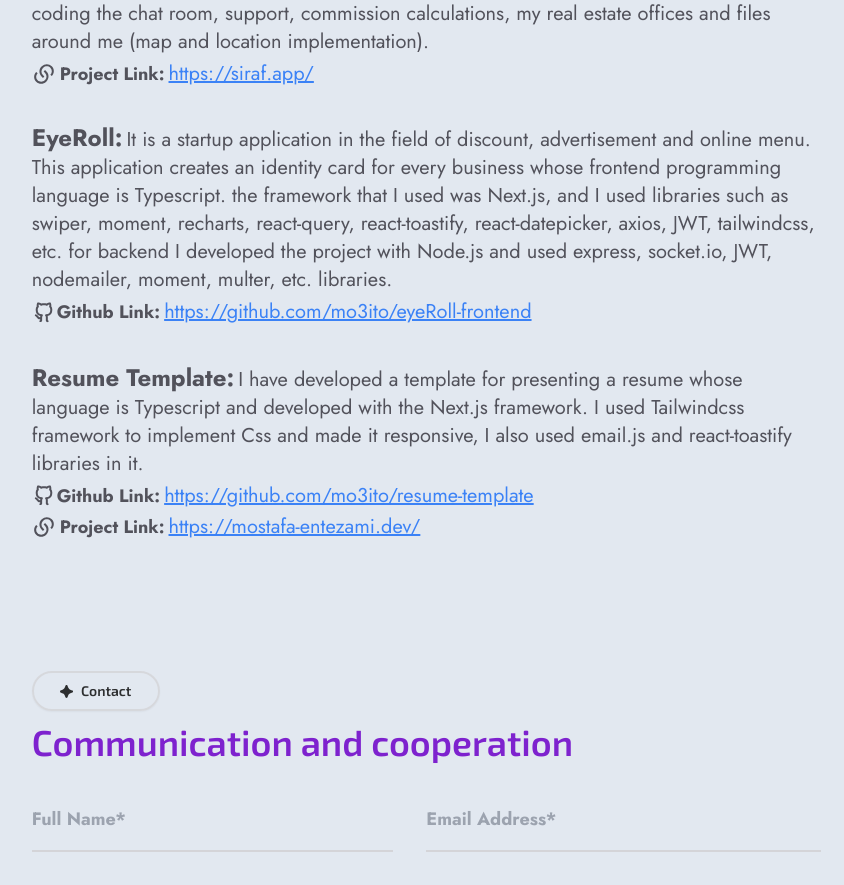
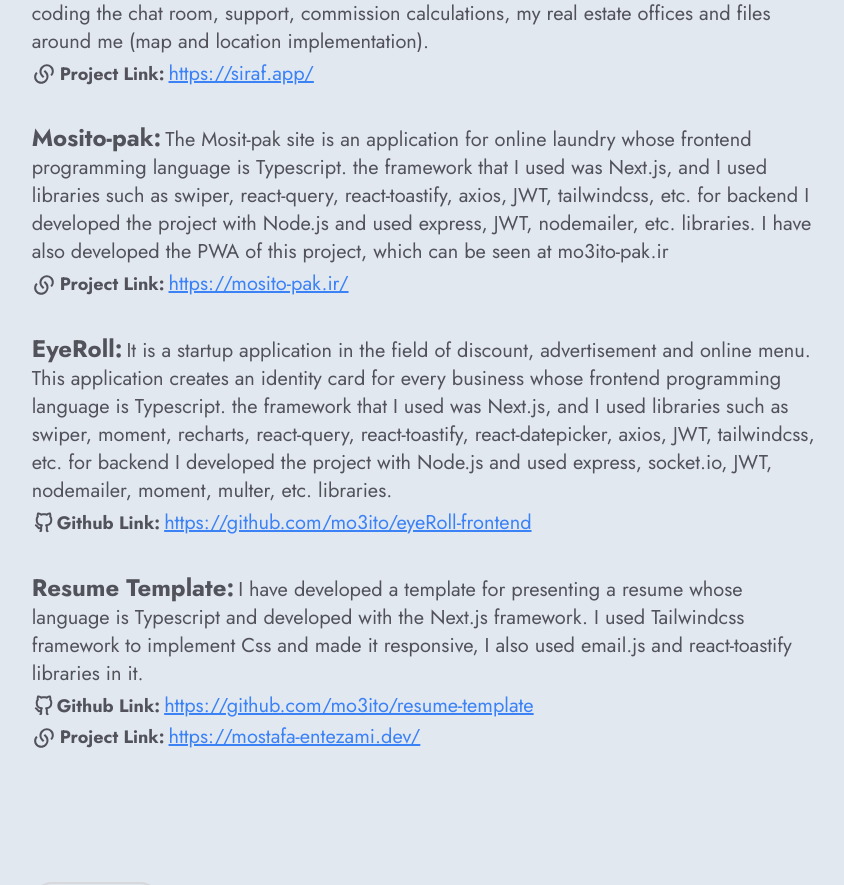
Before and after one commit to mo3ito/resume-template, a Next.js app: page / in a window 1280 px wide. Shown: the part 1480-2365 px from the top of the page, without its empty margins (379-1223 px from the left). Built offline with nearby package versions, Linux system fonts and the light colour scheme.

Commit message:
edit on data

```diff
--- a/data/data.ts
+++ b/data/data.ts
@@ -1,4 +1,3 @@
-
 const data = {
   name: "Mostafa",
   lastName: "Entezami",
@@ -11,8 +10,10 @@ const data = {
     "Html5, Css3, JavaScript, TypeScript, React, Next.js, Tailwindcss, Bootstrap, Redux, Node.js, MongoDB, Rest Api, Npm, Git, Docker, Responsive Design, Linux, English",
   yearsExperience: "+2",
   projectDone: "+5",
-  homeIntroduce:"My journey into coding began with a fascination for problem-solving – a passion that continues to fuel my endeavors today. I've always been averse to routine and passionate about creating. One of the main reasons for my interest in programming and technology is creating websites and apps that make life easier. Whether it's architecting elegant solutions to intricate UI/UX dilemmas or optimizing performance through ingenious coding techniques, I approach each task with an unwavering commitment to excellence. I'm constantly enamored with learning and improving myself, implementing projects with the latest methods.",
-  aboutMe:"I graduated of associate degree in Electrical engineering. I worked as a Frontend Developer at Fekrebekr Siraf, a registered company in the Science and Technology Park, specializing in real estate. In addition, I have been involved in other projects, including a startup project called eyeRoll, where I served as an idea developer and a full-stack MERN developer.",
+  homeIntroduce:
+    "My journey into coding began with a fascination for problem-solving – a passion that continues to fuel my endeavors today. I've always been averse to routine and passionate about creating. One of the main reasons for my interest in programming and technology is creating websites and apps that make life easier. Whether it's architecting elegant solutions to intricate UI/UX dilemmas or optimizing performance through ingenious coding techniques, I approach each task with an unwavering commitment to excellence. I'm constantly enamored with learning and improving myself, implementing projects with the latest methods.",
+  aboutMe:
+    "I graduated of associate degree in Electrical engineering. I worked as a Frontend Developer at Fekrebekr Siraf, a registered company in the Science and Technology Park, specializing in real estate. In addition, I have been involved in other projects, including a startup project called eyeRoll, where I served as an idea developer and a full-stack MERN developer.",
   navBarItems: [
     { id: "home-item", navItem: "Home", nameRef: "homeRef" },
     { id: "about-item", navItem: "About Me", nameRef: "aboutMeRef" },
@@ -69,24 +70,32 @@ const data = {
       projectName: "Siraf",
       descriptionProject:
         "The Siraf site is an application for buying, selling, renting and consulting in the field of real estate, which is coded with the Next.js framework. My duties in this team have been coding the chat room, support, commission calculations, my real estate offices and files around me (map and location implementation).",
-      linkProject : "https://siraf.app/",
+      linkProject: "https://siraf.app/",
+    },
+    {
+      id: "project-2",
+      projectName: "Mosito-pak",
+      descriptionProject:
+        "The Mosit-pak site is an application for online laundry whose frontend programming language is Typescript. the framework that I used was Next.js, and I used libraries such as swiper, react-query, react-toastify, axios, JWT, tailwindcss, etc. for backend I developed the project with Node.js and used express, JWT, nodemailer, etc. libraries. I have also developed the PWA of this project, which can be seen at mo3ito-pak.ir ",
+      linkProject: "https://mosito-pak.ir/",
     },
 
     {
-        id: "project-2",
-        projectName: "EyeRoll",
-        descriptionProject:"It is a startup application in the field of discount, advertisement and online menu. This application creates an identity card for every business whose frontend programming language is Typescript. the framework that I used was Next.js, and I used libraries such as swiper, moment, recharts, react-query, react-toastify, react-datepicker, axios, JWT, tailwindcss, etc. for backend I developed the project with Node.js and used express, socket.io, JWT, nodemailer, moment, multer, etc. libraries.",
-        githubLink:"https://github.com/mo3ito/eyeRoll-frontend" ,
-      },
-      {
-        id: "project-3",
-        projectName: "Resume Template",
-        descriptionProject:"I have developed a template for presenting a resume whose language is Typescript and developed with the Next.js framework. I used Tailwindcss framework to implement Css and made it responsive, I also used email.js and react-toastify libraries in it.",
-        githubLink:"https://github.com/mo3ito/resume-template" ,
-        linkProject : "https://mostafa-entezami.dev/"
-      },
+      id: "project-3",
+      projectName: "EyeRoll",
+      descriptionProject:
+        "It is a startup application in the field of discount, advertisement and online menu. This application creates an identity card for every business whose frontend programming language is Typescript. the framework that I used was Next.js, and I used libraries such as swiper, moment, recharts, react-query, react-toastify, react-datepicker, axios, JWT, tailwindcss, etc. for backend I developed the project with Node.js and used express, socket.io, JWT, nodemailer, moment, multer, etc. libraries.",
+      githubLink: "https://github.com/mo3ito/eyeRoll-frontend",
+    },
+    {
+      id: "project-4",
+      projectName: "Resume Template",
+      descriptionProject:
+        "I have developed a template for presenting a resume whose language is Typescript and developed with the Next.js framework. I used Tailwindcss framework to implement Css and made it responsive, I also used email.js and react-toastify libraries in it.",
+      githubLink: "https://github.com/mo3ito/resume-template",
+      linkProject: "https://mostafa-entezami.dev/",
+    },
   ],
 };
 
-
 export default data;
```
